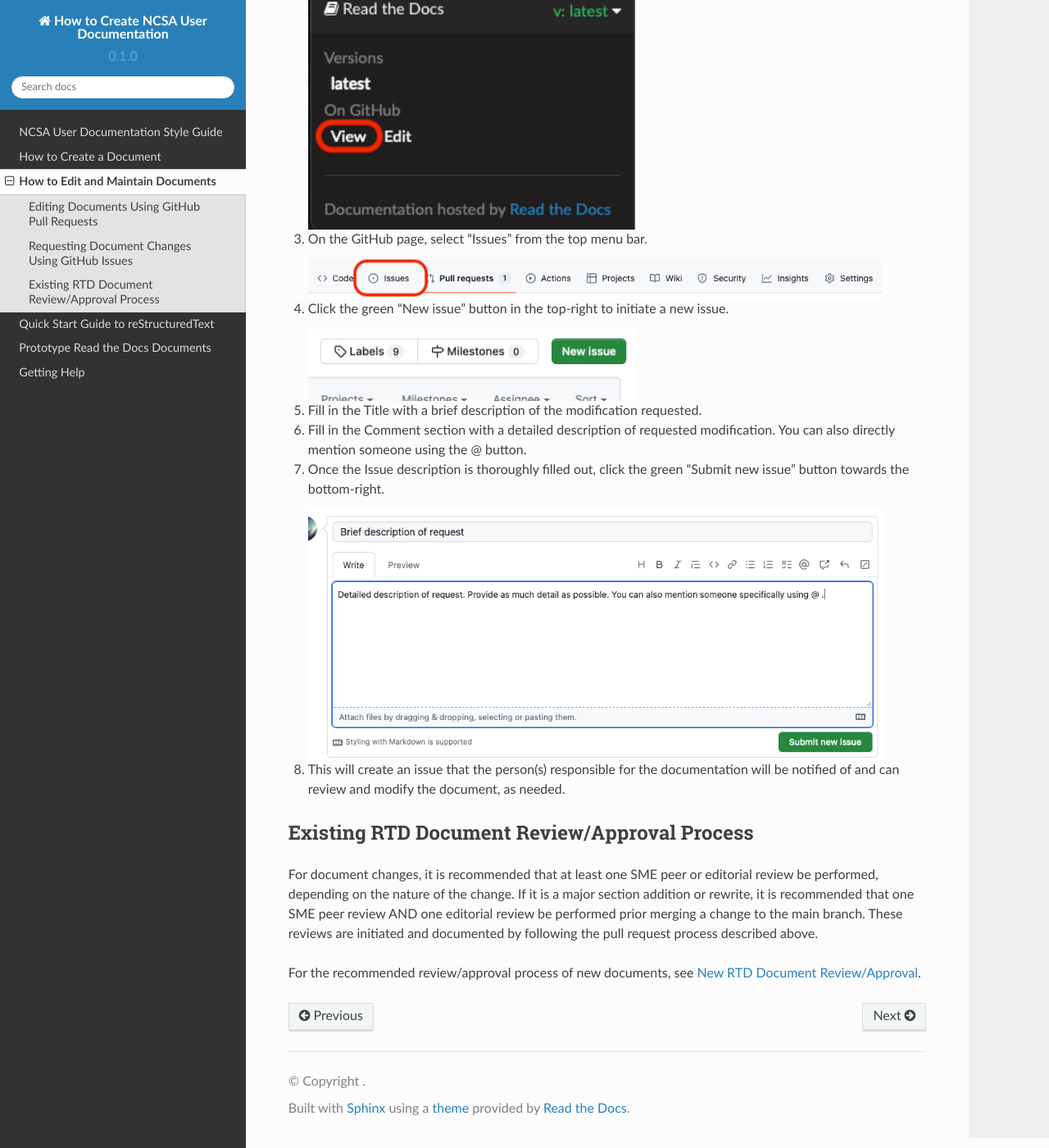
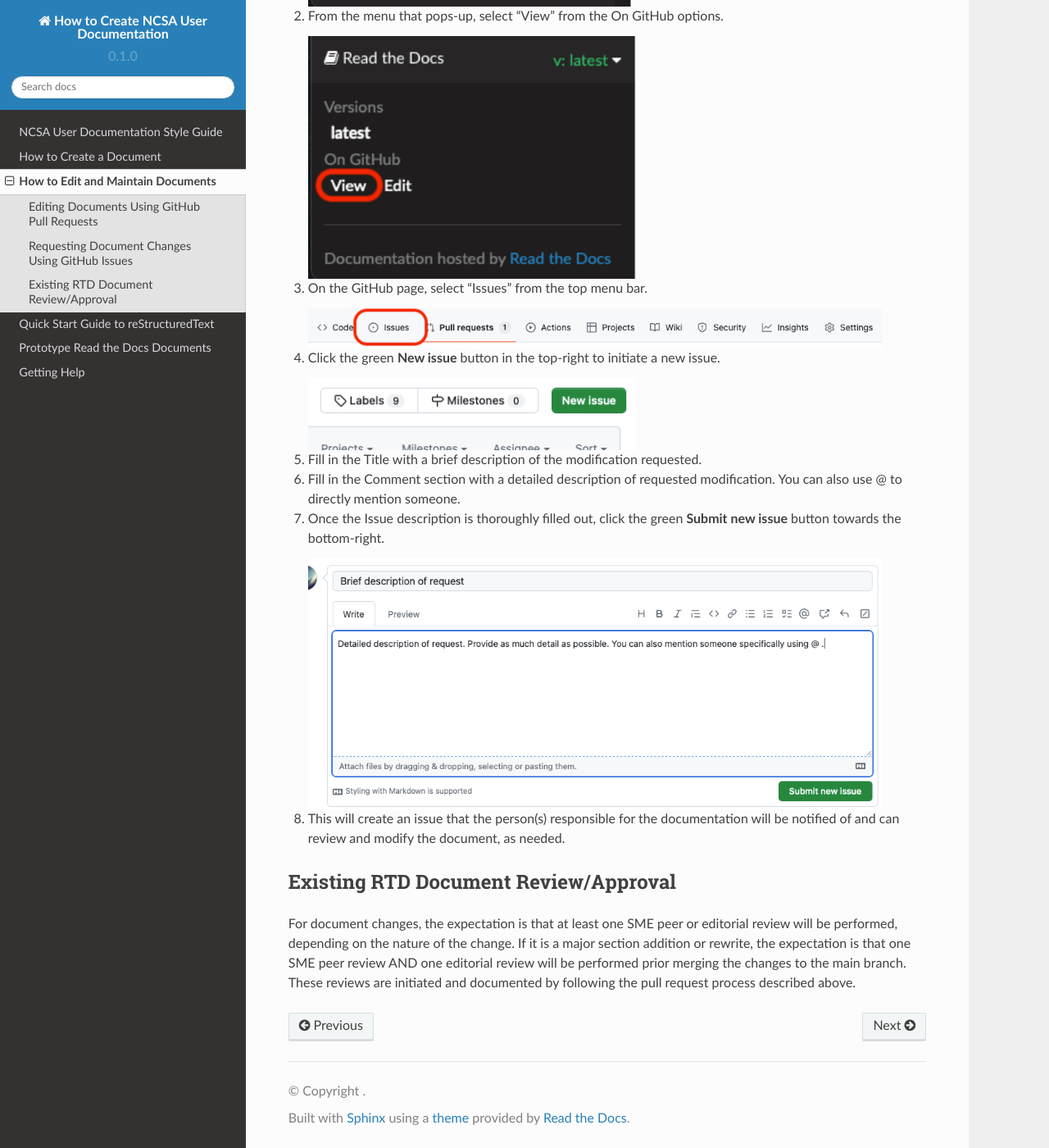
Before and after one commit to lhelms2/howto_rtd, a Sphinx documentation site: the page built from docs/source/maintain.rst, in a window 1280 px wide and 1400 px high, scrolled down 3135 px. Shown: the whole window at 82% size. Built offline with Sphinx 7.4.7 and the Read the Docs theme 2.0.0, drawn with Linux system fonts in a browser that asks for light colours; some of the changed text lies outside the part shown.

Commit message:
Update maintain.rst revisions and editorial changes

```diff
--- a/docs/source/maintain.rst
+++ b/docs/source/maintain.rst
@@ -28,23 +28,24 @@
       :alt: GitHub preview button
       :width: 400
 
-3. Once the changes are complete, click the green "Commit Changes" button.
+3. Once the changes are complete, click the green **Commit Changes** button in the top-right.
 
    .. image:: images/commit-button.png
       :alt: GitHub commit changes button
       :width: 400
 
 4. In the "Commit changes" pop-up window:
+
    - Add a brief description of the changes in the "Commit message" field.
    - Add a detailed description of the changes in the "Extended description" field.
    - Select "Create a new branch for this commit and start a pull request". This will change the "Commit changes" pop-up title to "Propose changes".
-   - Click the "Propose changes" button.
+   - Click the **Propose changes** button.
 
-   .. image:: images/propose-changes2-marked.png
-      :alt: GitHub propose changes pop-up window
-      :width: 500
+     .. image:: images/propose-changes2-marked.png
+        :alt: GitHub propose changes pop-up window
+        :width: 500
 
-5. The Open Pull request window will now open. Review the comments for completeness and click the "Create pull request" button.
+5. The Open Pull request window will now open. Review the comments for completeness and click the **Create pull request** button.
 
    .. image:: images/create-pull2-marked.png
       :alt: GitHub open pull request window
@@ -57,7 +58,7 @@
       :width: 700
 
 7. The reviewer(s) then review the changes and add comments to the pull request for revisions or approval.
-8. Once the reivewer(s) approves the changes, merge the pull request by clicking the green "Merge pull request" button.
+8. Once the reivewer(s) approves the changes, merge the pull request by clicking the green **Merge pull request** button.
 
    .. image:: images/merge-pull.png
       :alt: GitHub merge pull request button
@@ -72,7 +73,7 @@
 
 Instead of sending an email to someone or initiating the changes yourself and generating a pull request, you can notify the page owners that something needs to be modified/added to a page by creating an issue. Issue creation is preferred over sending an email because it creates a trackable log of requests that the document owner(s) can work through and allows others to address issues when one individual is out of office.
 
-1. From the readthedocs.io page click on "Read the Docs v:latest" in the bottom-left.
+1. From the readthedocs.io page click on **Read the Docs v:latest** in the bottom-left.
 
    .. image:: images/rtd-footer.png
       :alt: Read the Docs footer button
@@ -90,15 +91,15 @@
       :alt: GitHub menu bar
       :width: 700
 
-4. Click the green "New issue" button in the top-right to initiate a new issue.
+4. Click the green **New issue** button in the top-right to initiate a new issue.
 
    .. image:: images/new-issue-button.png
       :alt: GitHub new issue button
       :width: 400
 
 5. Fill in the Title with a brief description of the modification requested.
-6. Fill in the Comment section with a detailed description of requested modification. You can also directly mention someone using the @ button.
-7. Once the Issue description is thoroughly filled out, click the green "Submit new issue" button towards the bottom-right.
+6. Fill in the Comment section with a detailed description of requested modification. You can also use @ to directly mention someone.
+7. Once the Issue description is thoroughly filled out, click the green **Submit new issue** button towards the bottom-right.
 
    .. image:: images/issue-submit.png
       :alt: GitHub issue submit window
@@ -108,9 +109,7 @@
 
 .. _edit_review:
 
-Existing RTD Document Review/Approval Process
-----------------------------------------------
+Existing RTD Document Review/Approval
+--------------------------------------
 
-For document changes, it is recommended that at least one SME peer or editorial review be performed, depending on the nature of the change. If it is a major section addition or rewrite, it is recommended that one SME peer review AND one editorial review be performed prior merging a change to the main branch. These reviews are initiated and documented by following the pull request process described above.
-
-For the recommended review/approval process of new documents, see :ref:`create_review`.
+For document changes, the expectation is that at least one SME peer or editorial review will be performed, depending on the nature of the change. If it is a major section addition or rewrite, the expectation is that one SME peer review AND one editorial review will be performed prior merging the changes to the main branch. These reviews are initiated and documented by following the pull request process described above.
```
